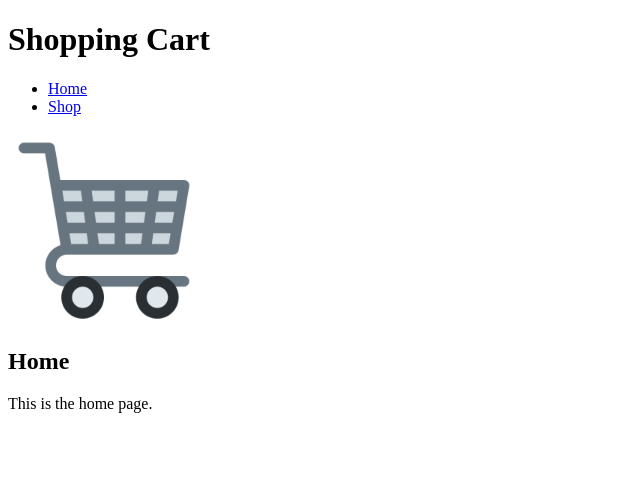
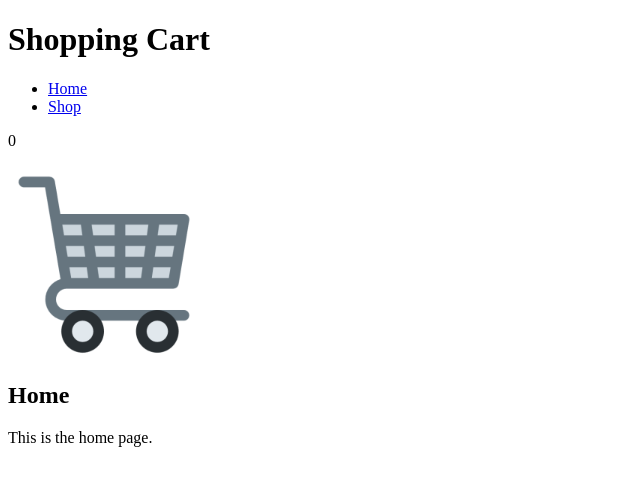
Before and after one commit to cobbland/shopping-cart, a React (Vite) app: page / in a window 1280 px wide. Shown: the top 486 px of the page, without its empty margins (0-640 px from the left). Built offline with nearby package versions, Linux system fonts and the light colour scheme.

Commit message:
Make cart progress

```diff
--- a/src/App.jsx
+++ b/src/App.jsx
@@ -1,12 +1,33 @@
 import { Outlet } from "react-router-dom";
+import { useState } from "react";
 import Nav from "./components/Nav";
 
 export default function App() {
+  const [cart, setCart] = useState([])
+
+  let number = cart.length;
+
+  function handleAddItem(name, cost, id, amount = 1) {
+    let newCart = [...cart];
+    let found = newCart.find(obj => obj.key === id);
+    if (found) {
+      found.count += amount;
+    } else {
+      newCart = [...cart, {title: name, price: cost, key: id, count: amount}];
+    }
+    number = newCart.length; //Make this so it adds all counts together
+    setCart(newCart);
+  }
+
+  const sharedData = {
+    onAddItem: handleAddItem,
+  }
+
   return (
     <>
       <h1>Shopping Cart</h1>
-      <Nav />
-      <Outlet />
+      <Nav number={number} />
+      <Outlet context={sharedData} />
     </>
   )
 }
--- a/src/components/Card.jsx
+++ b/src/components/Card.jsx
@@ -1,11 +1,16 @@
+import { useOutletContext } from "react-router-dom"
+
 export default function Card(props) {
+
+    const { onAddItem } = useOutletContext();
+
     return (
         <div>
             <h3>{props.title}</h3>
             <img src={props.image} alt="" />
             <p>{props.description}</p>
             <p>${props.price}</p>
-            <button>Add to cart</button>
+            <button onClick={() => onAddItem(props.title, props.price, props.propKey)} >Add to cart</button>
         </div>
     )
 }
--- a/src/components/Nav.jsx
+++ b/src/components/Nav.jsx
@@ -1,7 +1,7 @@
 import { Link } from "react-router-dom";
 import SmallCart from "./SmallCart";
 
-export default function Nav() {
+export default function Nav(props) {
     return (
         <div>
             <ul>
@@ -12,7 +12,7 @@ export default function Nav() {
                     <Link to="shop">Shop</Link>
                 </li>
             </ul>
-            <SmallCart />
+            <SmallCart number={props.number} />
         </div>
     )
 }
--- a/src/components/Shop.jsx
+++ b/src/components/Shop.jsx
@@ -23,6 +23,7 @@ export default function Shop() {
                     price={item.price}
                     description={item.description}
                     key={item.id}
+                    propKey={item.id}
                     image={item.image}
                 />
             ))}
--- a/src/components/SmallCart.jsx
+++ b/src/components/SmallCart.jsx
@@ -1,6 +1,7 @@
-export default function SmallCart() {
+export default function SmallCart(props) {
     return (
         <div>
+            <p>{props.number}</p>
             <img src="/src/assets/cart.png" alt="A shopping cart." title="Cart" />
         </div>
     )
```
Also changed, not shown: 1 other file (tests, documents, lock files or other folders).
